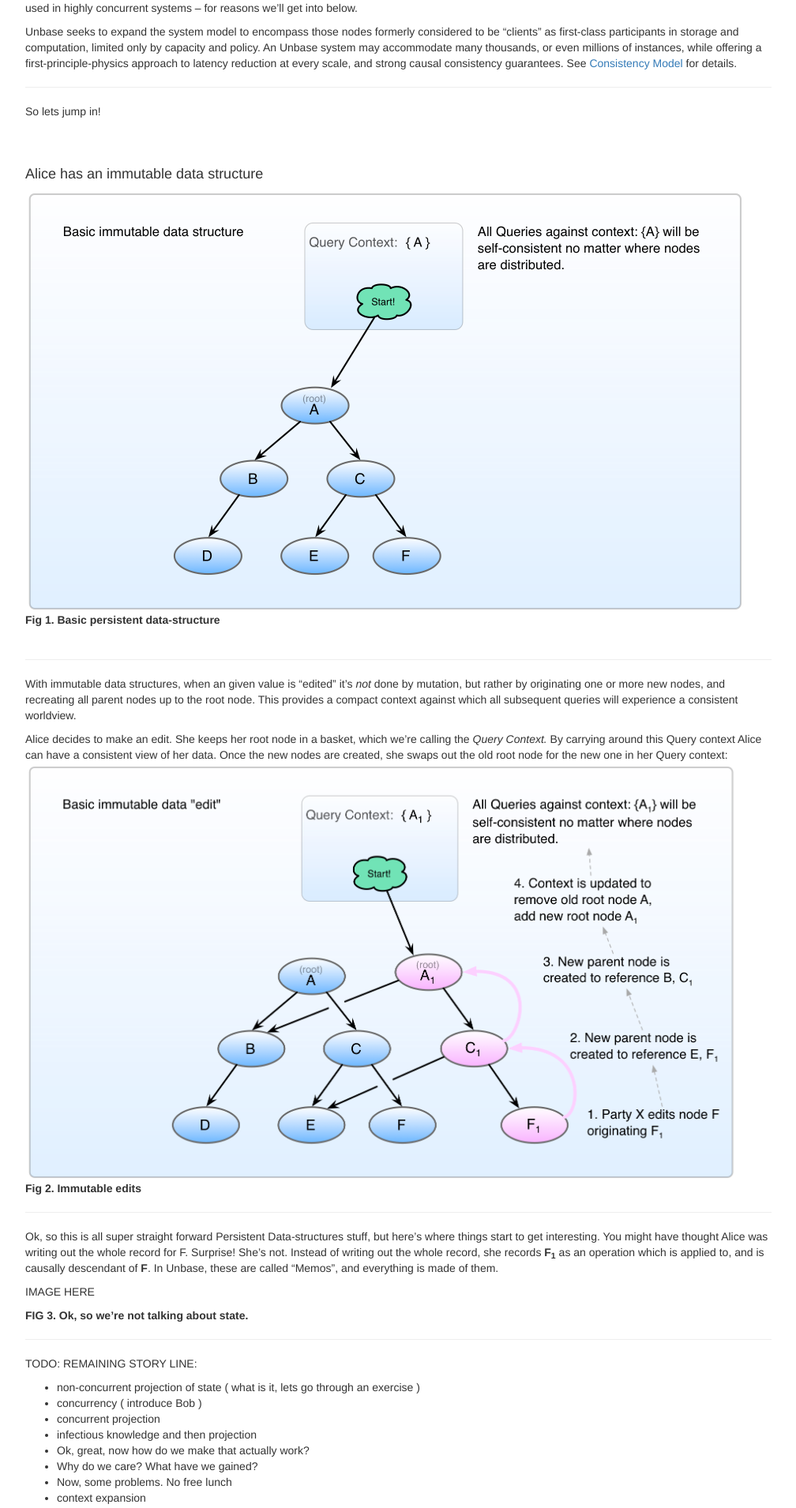
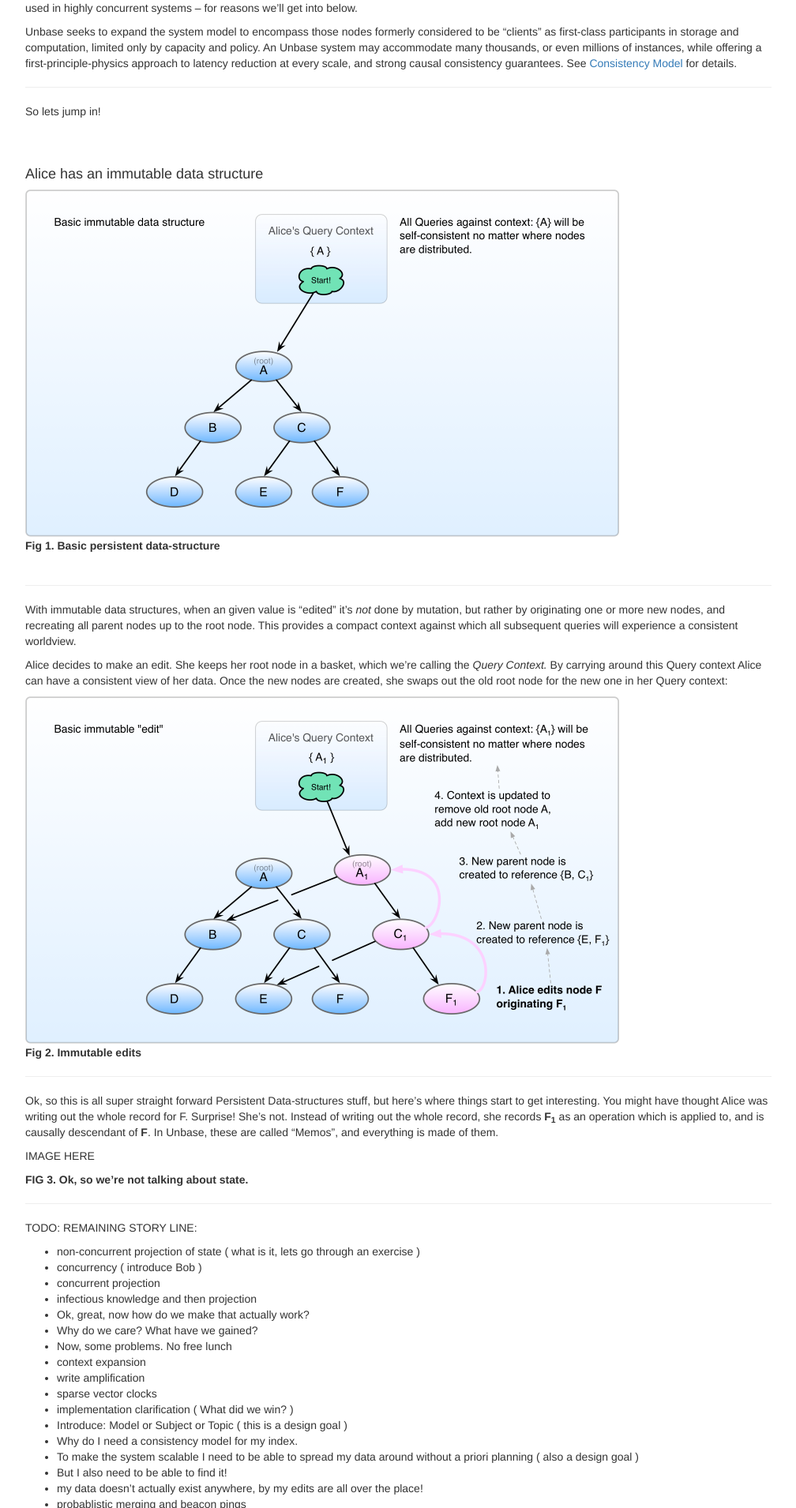
Before and after one commit to mindbeam/unbase, a Jekyll site: the page built from docs/design/core-concepts.md, in a window 1280 px wide. Shown: the part 394-2304 px from the top of the page at 79% size, without its empty margins (233-1241 px from the left). Built offline with Jekyll 4.4.1, drawn with Linux system fonts in a browser that asks for light colours.

Commit message:
spent wayy too long getting the diagram size right

```diff
--- a/docs/design/core-concepts.md
+++ b/docs/design/core-concepts.md
@@ -29,7 +29,8 @@
 <br>
 
 #### Alice has an immutable data structure
-<img src="media/immutable_ds_1.png" style="width: 910px; max-width: 100%"><br>
+
+<img src="media/immutable_ds_1.png" style="width: 755px; height:441px; max-width: 100%"><br>
 **Fig 1. Basic persistent data-structure**
 <br><br>
 
@@ -38,7 +39,8 @@
 With immutable data structures, when an given value is "edited" it's *not* done by mutation, but rather by originating one or more new nodes, and recreating all parent nodes up to the root node. This provides a compact context against which all subsequent queries will experience a consistent worldview.
 
 Alice decides to make an edit. She keeps her root node in a basket, which we're calling the *Query Context.* By carrying around this Query context Alice can have a consistent view of her data. Once the new nodes are created, she swaps out the old root node for the new one in her Query context:
-<img src="media/immutable_ds_2.png" style="width: 910px; max-width: 100%"><br>
+
+<img src="media/immutable_ds_2.png" style="width: 755px; height:441px; max-width: 100%"><br>
 **Fig 2. Immutable edits**
 <br>
 
```
Also changed, not shown: docs/design/media/immutable_ds_1.png, docs/design/media/immutable_ds_2.png, 1 other file.
